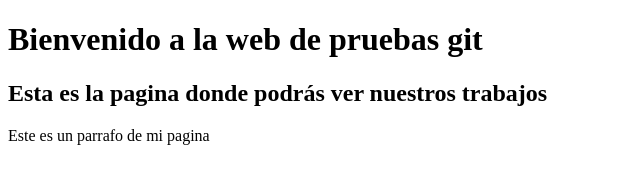
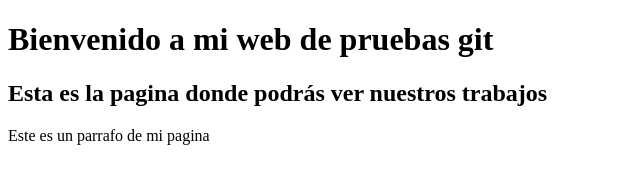
Before and after one commit to popululu/web-git, a plain HTML site: page index.html in a window 1280 px wide. Shown: the whole page, without its empty margins (0-640 px from the left). Drawn offline with Linux system fonts and the light colour scheme.

Commit message:
modificacion del texto del primer h1

```diff
--- a/index.html
+++ b/index.html
@@ -5,7 +5,7 @@
 	<title>git pruebas</title>
 </head>
 <body>
-	<h1>Bienvenido a la web de pruebas git</h1>
+	<h1>Bienvenido a mi web de pruebas git</h1>
 	<h2>Esta es la pagina donde podrás ver nuestros trabajos</h2>
 	<p>Este es un parrafo de mi pagina</p>
 </body>
```
